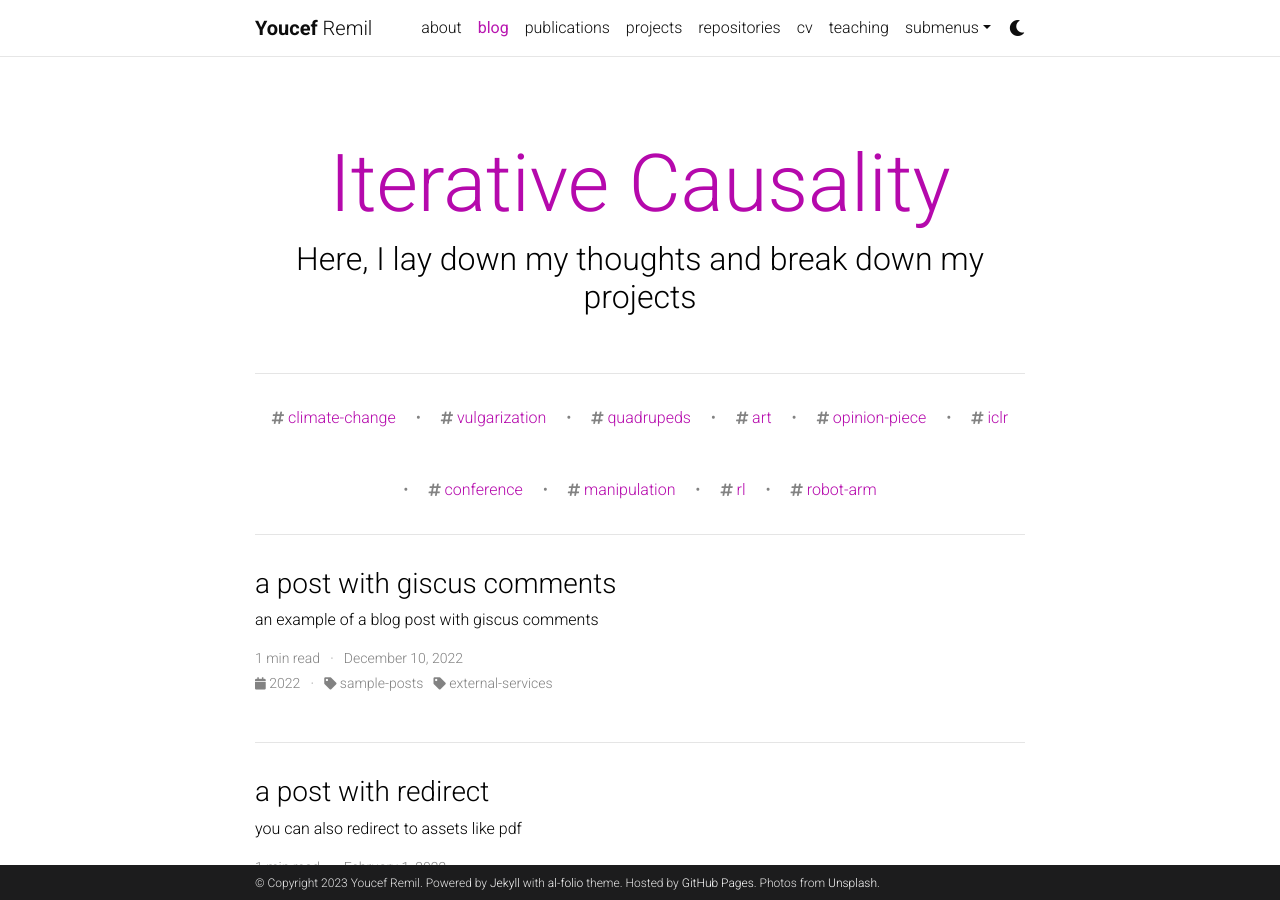
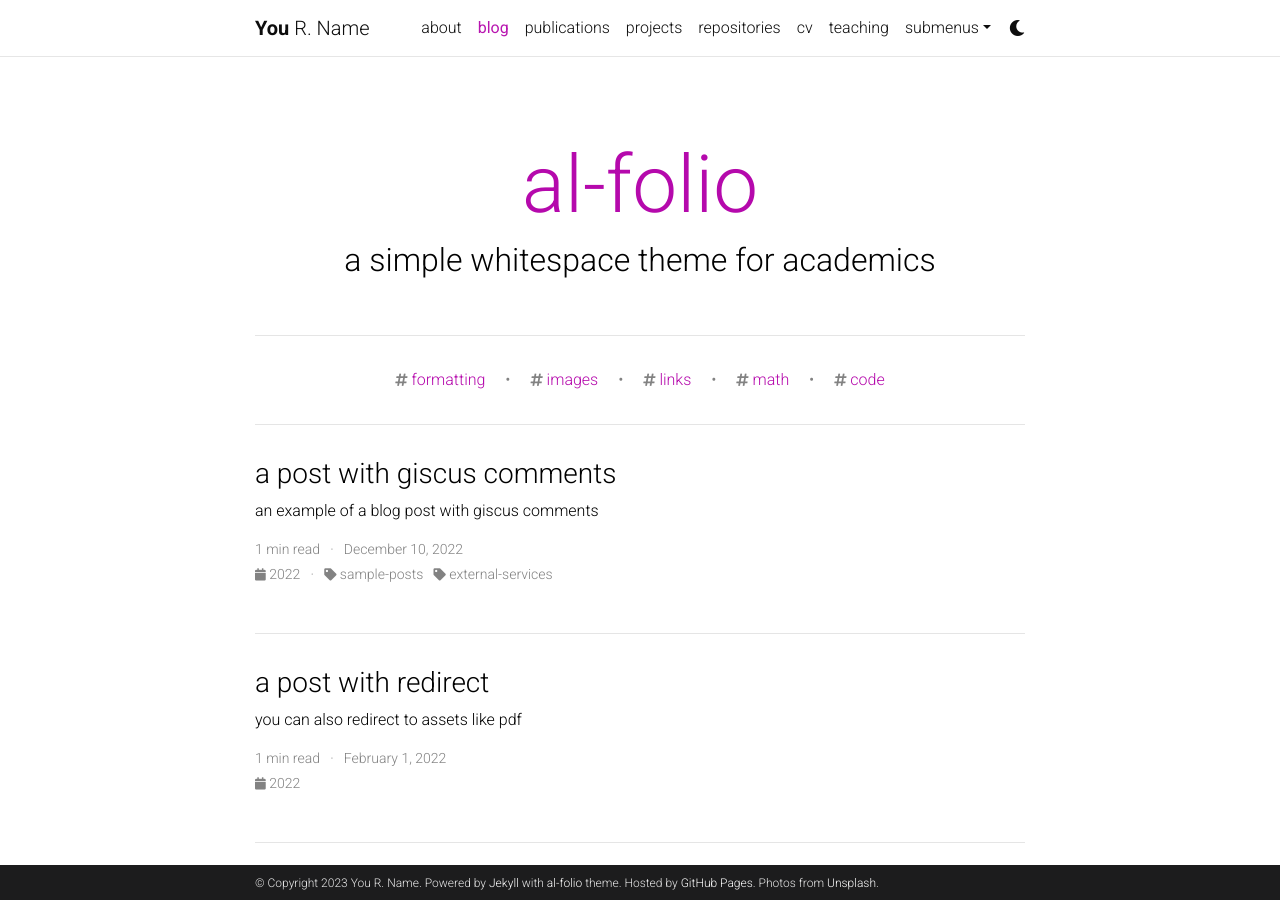
Before and after one commit to RemilYoucef/remilyoucef.github.io, a Jekyll site: the page built from blog/index.html, in a window 1280 px wide and 900 px high. Built offline with Jekyll 4.4.1, drawn with Linux system fonts in a browser that asks for light colours; the list of posts is cut into pages by our own code; comment, search, counter and statistics services are not loaded; a style sheet for code colours, icons or effects is not loaded.

Commit message:
Update _config.yml

```diff
--- a/_config.yml
+++ b/_config.yml
@@ -3,23 +3,23 @@
 # -----------------------------------------------------------------------------
 
 title: blank # the website title (if blank, full name will be used instead)
-first_name: Youcef
-middle_name:
-last_name: Remil
-email: youcef.remil.cs@gmail.com
+first_name: You
+middle_name: R.
+last_name: Name
+email: you@example.com
 description: > # the ">" symbol means to ignore newlines until "footer_text:"
-  Youcef REMIL's personal website
+  A simple, whitespace theme for academics. Based on [*folio](https://github.com/bogoli/-folio) design.
 footer_text: >
   Powered by <a href="https://jekyllrb.com/" target="_blank">Jekyll</a> with <a href="https://github.com/alshedivat/al-folio">al-folio</a> theme.
   Hosted by <a href="https://pages.github.com/" target="_blank">GitHub Pages</a>.
   Photos from <a href="https://unsplash.com" target="_blank">Unsplash</a>.
-keywords: ml, rl, robotics, academic-website  # add your own keywords or leave empty
+keywords: jekyll, jekyll-theme, academic-website, portfolio-website  # add your own keywords or leave empty
 
 lang: en # the language of your site (for example: en, fr, cn, ru, etc.)
-icon: emojis/nn.png  # the emoji used as the favicon (alternatively, provide image name in /assets/img/)
+icon: ⚛️  # the emoji used as the favicon (alternatively, provide image name in /assets/img/)
 
-url: https://iamyoucefremil.github.io # the base hostname & protocol for your site
-baseurl: # the subpath of your site, e.g. /blog/
+url: https://alshedivat.github.io # the base hostname & protocol for your site
+baseurl: /al-folio # the subpath of your site, e.g. /blog/
 last_updated: false # set to true if you want to display last updated in the footer
 impressum_path:  # set to path to include impressum link in the footer, use the same path as permalink in a page, helps to conform with EU GDPR
 
@@ -34,6 +34,10 @@ highlight_theme_dark: native    # https://github.com/jwarby/jekyll-pygments-them
 # repo color theme
 repo_theme_light: default       # https://github.com/anuraghazra/github-readme-stats/blob/master/themes/README.md
 repo_theme_dark: dark           # https://github.com/anuraghazra/github-readme-stats/blob/master/themes/README.md
+repo_trophies:
+  enabled: true
+  theme_light: flat    # https://github.com/ryo-ma/github-profile-trophy
+  theme_dark: gitdimmed  # https://github.com/ryo-ma/github-profile-trophy
 
 # -----------------------------------------------------------------------------
 # RSS Feed
@@ -41,7 +45,7 @@ repo_theme_dark: dark           # https://github.com/anuraghazra/github-readme-s
 # will use title and url fields
 # Take a look to https://github.com/jekyll/jekyll-feed for more customization
 
-rss_icon: false
+rss_icon: true
 
 # -----------------------------------------------------------------------------
 # Layout
@@ -69,29 +73,44 @@ og_image: # The site-wide (default for all links) Open Graph preview image
 
 github_username: # your GitHub user name
 gitlab_username: # your GitLab user name
-twitter_username: velythyl # your Twitter handle
+twitter_username: # your Twitter handle
+mastodon_username: # your mastodon instance+username in the format instance.tld/@username
 linkedin_username: # your LinkedIn user name
+telegram_username: # your Telegram user name
 scholar_userid: # your Google Scholar ID
+semanticscholar_id: # your Semantic Scholar ID
+whatsapp_number: # your WhatsApp number (full phone number in international format. Omit any zeroes, brackets, or dashes when adding the phone number in international format.)
 orcid_id: # your ORCID ID
 medium_username: # your Medium username
 quora_username: # your Quora username
 publons_id: # your ID on Publons
+osf_id: # your OSF ID
 research_gate_profile: # your profile on ResearchGate
 blogger_url: # your blogger URL
 work_url: # work page URL
 keybase_username: # your keybase user name
 wikidata_id: # your wikidata id
+wikipedia_id: # your wikipedia id (Case sensitive)
 dblp_url: # your DBLP profile url
-stackoverflow_id: #your stackoverflow id
+stackoverflow_id: # your stackoverflow id
+kaggle_id: # your kaggle id
+lastfm_id: # your lastfm id
+spotify_id: # your spotify id
+pinterest_id: # your pinterest id
+unsplash_id: # your unsplash id
+instagram_id: # your instagram id
+facebook_id: # your facebook id
+youtube_id: # your youtube channel id (youtube.com/@<youtube_id>)
+discord_id: # your discord id (18-digit unique numerical identifier)
 
 contact_note: >
-  You probably should reach out to me using Twitter
+  You can even add a little note about which of these is the best way to reach you.
 
 # -----------------------------------------------------------------------------
 # Analytics and search engine verification
 # -----------------------------------------------------------------------------
 
-google_analytics:  # your Goole Analytics measurement ID (format: G-XXXXXXXXXX)
+google_analytics:  # your Google Analytics measurement ID (format: G-XXXXXXXXXX)
 panelbear_analytics:  # panelbear analytics site ID (format: XXXXXXXXX)
 
 google_site_verification:  # your google-site-verification ID (Google Search Console)
@@ -101,25 +120,45 @@ bing_site_verification:  # out your bing-site-verification ID (Bing Webmaster)
 # Blog
 # -----------------------------------------------------------------------------
 
-blog_name: Iterative Causality # blog_name will be displayed in your blog page
+blog_name: al-folio # blog_name will be displayed in your blog page
 blog_nav_title: blog # your blog must have a title for it to be displayed in the nav bar
-blog_description: Here, I lay down my thoughts and break down my projects
+blog_description: a simple whitespace theme for academics
 permalink: /blog/:year/:title/
 
 # Pagination
 pagination:
   enabled: true
 
-# Comments
-disqus_shortname: # put your disqus shortname
+related_blog_posts:
+  enabled: true
+  max_related: 5
+
+# Giscus comments (RECOMMENDED)
+# Follow instructions on https://giscus.app/ to setup for your repo to fill out
+# the information below.
+giscus:
+  repo: alshedivat/al-folio      # <your-github-user-name>/<your-github-repo-name>
+  repo_id: MDEwOlJlcG9zaXRvcnk2MDAyNDM2NQ==
+  category: Comments             # name of the category under which discussions will be created
+  category_id: DIC_kwDOA5PmLc4CTBt6
+  mapping: title                 # identify discussions by post title
+  strict: 1                      # use strict identification mode
+  reactions_enabled: 1           # enable (1) or disable (0) emoji reactions
+  input_position: bottom         # whether to display input form below (bottom) or above (top) the comments
+  theme: preferred_color_scheme  # name of the color scheme (preferred works well with al-folio light/dark mode)
+  emit_metadata: 0
+  lang: en
+
+# Disqus comments (DEPRECATED)
+disqus_shortname: al-folio # put your disqus shortname
 # https://help.disqus.com/en/articles/1717111-what-s-a-shortname
 
 # External sources.
-# If you have blog posts published on medium.com or other exteranl sources,
+# If you have blog posts published on medium.com or other external sources,
 # you can display them in your blog by adding a link to the RSS feed.
-#external_sources:
-#  - name: medium.com
-#    rss_url: https://medium.com/@al-folio/feed
+external_sources:
+  - name: medium.com
+    rss_url: https://medium.com/@al-folio/feed
 
 # -----------------------------------------------------------------------------
 # Collections
@@ -132,11 +171,18 @@ collections:
     output: true
     permalink: /news/:path/
   projects:
-    output: false
+    output: true
     permalink: /projects/:path/
 
-news_scrollable: true # adds a vertical scroll bar if there are more than 3 news items
-news_limit: 5 # leave blank to include all the news in the `_news` folder
+news:
+  enabled: true
+  scrollable: true # adds a vertical scroll bar if there are more than 3 news items
+  limit: 5 # leave blank to include all the news in the `_news` folder
+
+latest_posts:
+  enabled: true
+  scrollable: true # adds a vertical scroll bar if there are more than 3 new posts items
+  limit: 3 # leave blank to include all the blog posts
 
 # -----------------------------------------------------------------------------
 # Jekyll settings
@@ -178,14 +224,14 @@ plugins:
   - jekyll-paginate-v2
   - jekyll/scholar
   - jekyll-sitemap
-  - jekyll-target-blank
+  - jekyll-link-attributes
   - jekyll-twitter-plugin
   - jemoji
 
 # Sitemap settings
 defaults:
   - scope:
-      path: "assets/**/*.*"
+      path: "assets"
     values:
       sitemap: false
 
@@ -213,8 +259,7 @@ jekyll-archives:
     tag: '/blog/tag/:name/'
     category: '/blog/category/:name/'
 
-display_tags: ['climate-change', 'vulgarization', 'quadrupeds', 'art', 'opinion-piece', 'iclr', 'conference', 'manipulation', 'rl', 'robot-arm']
-# this tags will be displayed on the front page of your blog
+display_tags: ['formatting', 'images', 'links', 'math', 'code'] # this tags will be dispalyed on the front page of your blog
 
 # -----------------------------------------------------------------------------
 # Jekyll Scholar
@@ -222,9 +267,8 @@ display_tags: ['climate-change', 'vulgarization', 'quadrupeds', 'art', 'opinion-
 
 scholar:
 
-  last_name: Remil
-  first_name: [Youcef, Y.]
-
+  last_name: [Einstein]
+  first_name: [Albert, A.]
 
   style: apa
   locale: en
@@ -246,8 +290,12 @@ scholar:
 
   query: "@*"
 
+badges: # Display different badges for your publications
+  altmetric_badge: true # Altmetric badge (https://www.altmetric.com/products/altmetric-badges/)
+  dimensions_badge: true # Dimensions badge (https://badge.dimensions.ai/)
+
 # Filter out certain bibtex entry keywords used internally from the bib output
-filtered_bibtex_keywords: [abbr, abstract, arxiv, bibtex_show, html, pdf, selected, supp, blog, code, poster, slides, website, preview]
+filtered_bibtex_keywords: [abbr, abstract, arxiv, bibtex_show, html, pdf, selected, supp, blog, code, poster, slides, website, preview, altmetric]
 
 # Maximum number of authors to be shown for each publication (more authors are visible on click)
 max_author_limit: 3  # leave blank to always show all authors
@@ -255,15 +303,27 @@ more_authors_animation_delay: 10  # more authors are revealed on click using ani
 
 
 # -----------------------------------------------------------------------------
+# Jekyll Link Attributes
+# -----------------------------------------------------------------------------
+
+# These are the defaults
+external_links:
+  enabled: true
+  rel: external nofollow noopener
+  target: _blank
+  exclude:
+
+
+# -----------------------------------------------------------------------------
 # Responsive WebP Images
 # -----------------------------------------------------------------------------
 
 imagemagick:
-  enabled: true # enables responsive images for your site (recomended, see https://github.com/alshedivat/al-folio/issues/537)
+  enabled: true # enables responsive images for your site (recommended, see https://github.com/alshedivat/al-folio/issues/537)
   widths:
     - 480
     - 800
-    - 1000
+    - 1400
   input_directories:
     - assets/img/
   input_formats:
@@ -291,7 +351,7 @@ enable_google_analytics:    false  # enables google analytics
 enable_panelbear_analytics: false  # enables panelbear analytics
 enable_google_verification: false  # enables google site verification
 enable_bing_verification:   false  # enables bing site verification
-enable_masonry:             true   # enables automatic project cards arangement
+enable_masonry:             true   # enables automatic project cards arrangement
 enable_math:                true   # enables math typesetting (uses MathJax)
 enable_tooltips:            false  # enables automatic tooltip links generated
                                    # for each section titles on pages and posts
@@ -301,7 +361,7 @@ enable_navbar_social:       false  # enables displaying social links in the
 enable_project_categories:  true   # enables categorization of projects into
                                    # multiple categories
 enable_medium_zoom:         true   # enables image zoom feature (as on medium.com)
-
+enable_progressbar:         true   # enables a horizontal progress bar linked to the vertical scroll position
 
 # -----------------------------------------------------------------------------
 # Library versions
@@ -332,5 +392,5 @@ mdb:
     css: "sha256-jpjYvU3G3N6nrrBwXJoVEYI/0zw8htfFnhT9ljN3JJw="
     js: "sha256-NdbiivsvWt7VYCt6hYNT3h/th9vSTL4EDWeGs5SN3DA="
 medium_zoom:
-  version: "1.0.6"
-  integrity: "sha256-EdPgYcPk/IIrw7FYeuJQexva49pVRZNmt3LculEr7zM="
+  version: "1.0.8"
+  integrity: "sha256-7PhEpEWEW0XXQ0k6kQrPKwuoIomz8R8IYyuU1Qew4P8="
```
